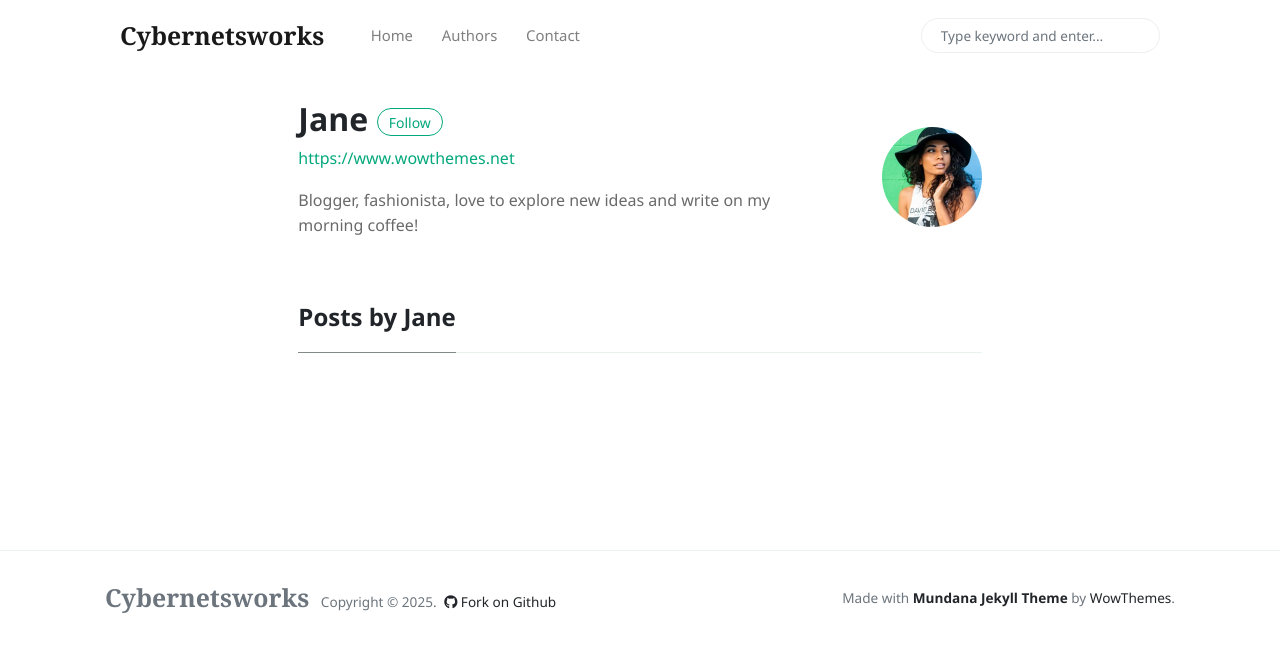
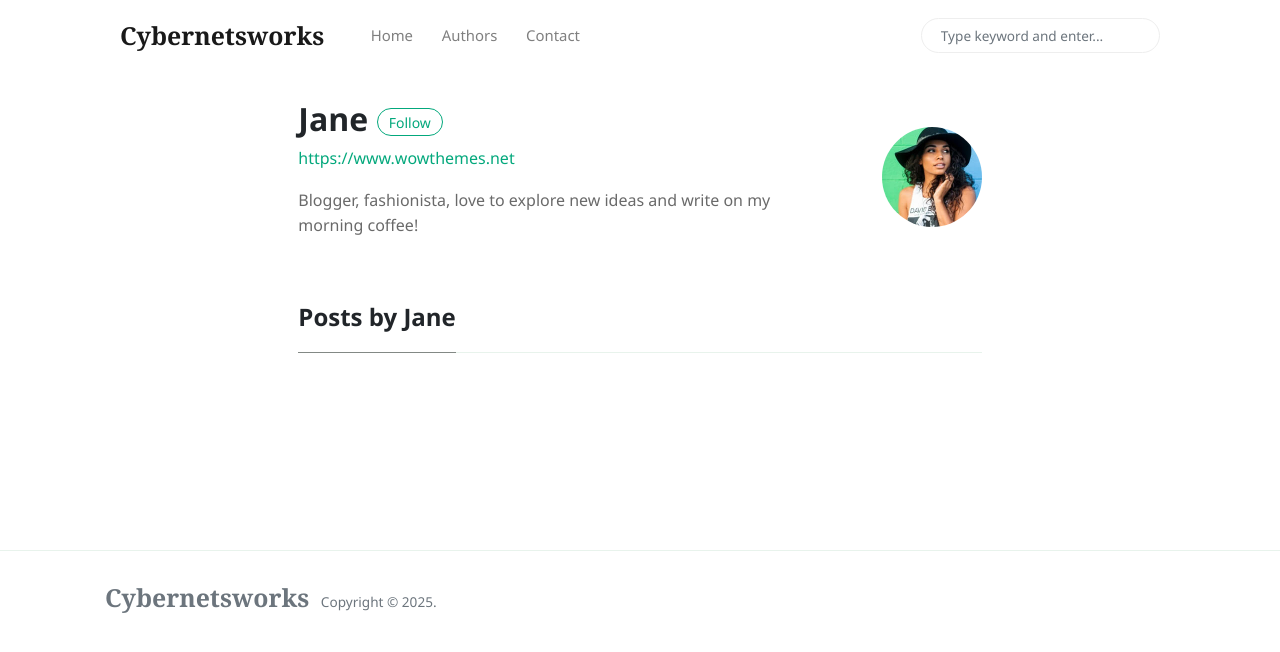
Before and after one commit to cybernetsworks/cybernetsworks.github.io, a Jekyll site: the page built from _pages/author-jane.html, in a window 1280 px wide. Shown: the top 652 px of the page. Built offline with Jekyll 4.4.1, drawn with Linux system fonts in a browser that asks for light colours; nearby versions of some CDN libraries.

Commit message:
removed footer details

```diff
--- a/_layouts/default.html
+++ b/_layouts/default.html
@@ -81,12 +81,12 @@
                 <span>Copyright © <script>document.write(new Date().getFullYear())</script>.</span>
 
                 <!--  Github Repo Star Btn-->
-                <a class="text-dark ml-1" target="_blank" href="https://github.com/wowthemesnet/mundana-theme-jekyll"><i class="fab fa-github"></i> Fork on Github</a>
+                <!--- <a class="text-dark ml-1" target="_blank" href="https://github.com/wowthemesnet/mundana-theme-jekyll"><i class="fab fa-github"></i> Fork on Github</a>--->
 
             </div>
-            <div>
+            <!--- removing the footer details <div>
                 Made with <a target="_blank" class="text-dark font-weight-bold" href="https://www.wowthemes.net/mundana-jekyll-theme/"> Mundana Jekyll Theme </a> by <a class="text-dark" target="_blank" href="https://www.wowthemes.net">WowThemes</a>.
-            </div>
+            </div> --->
         </div>
         </div>
     </footer>
```
